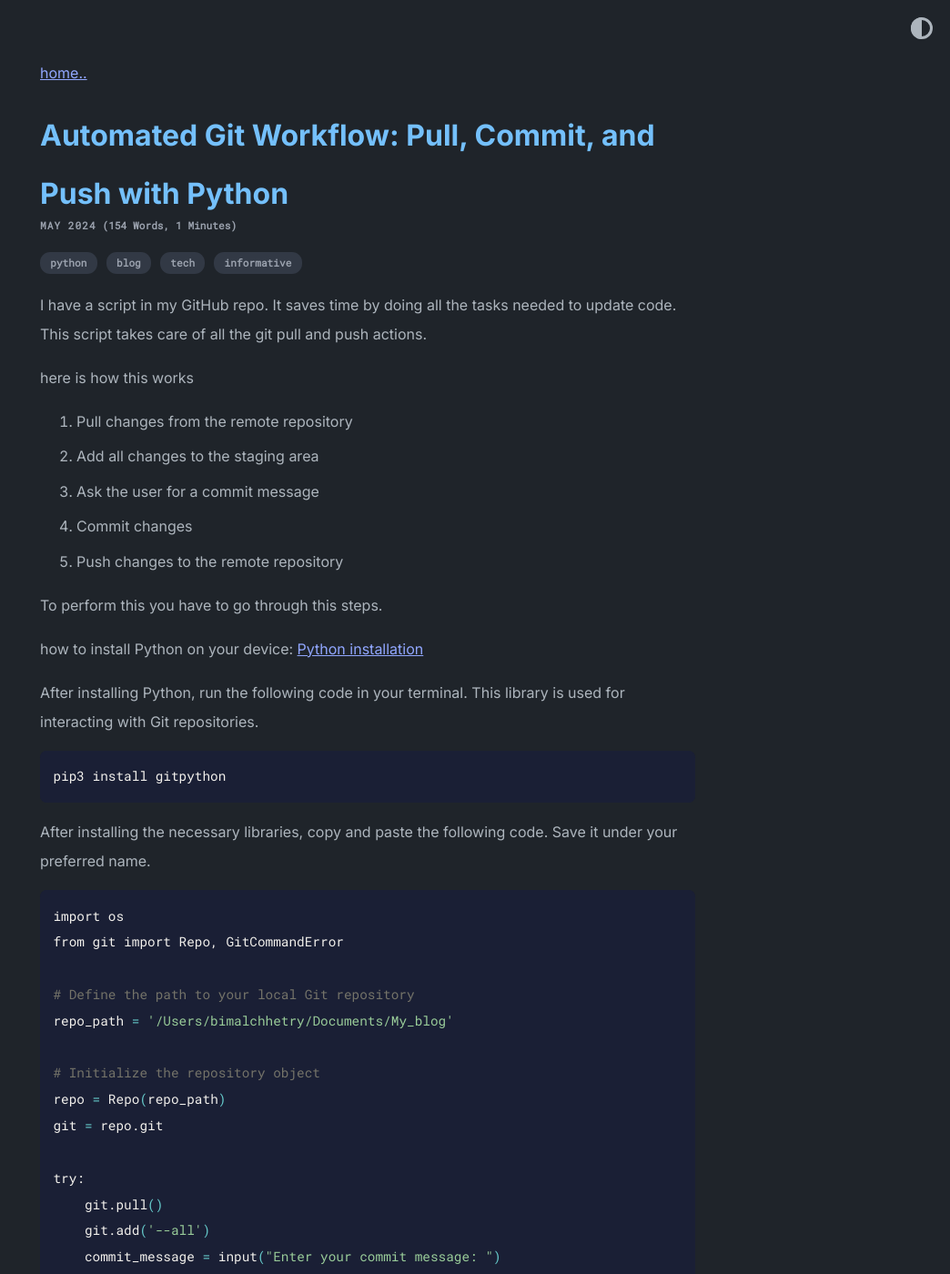
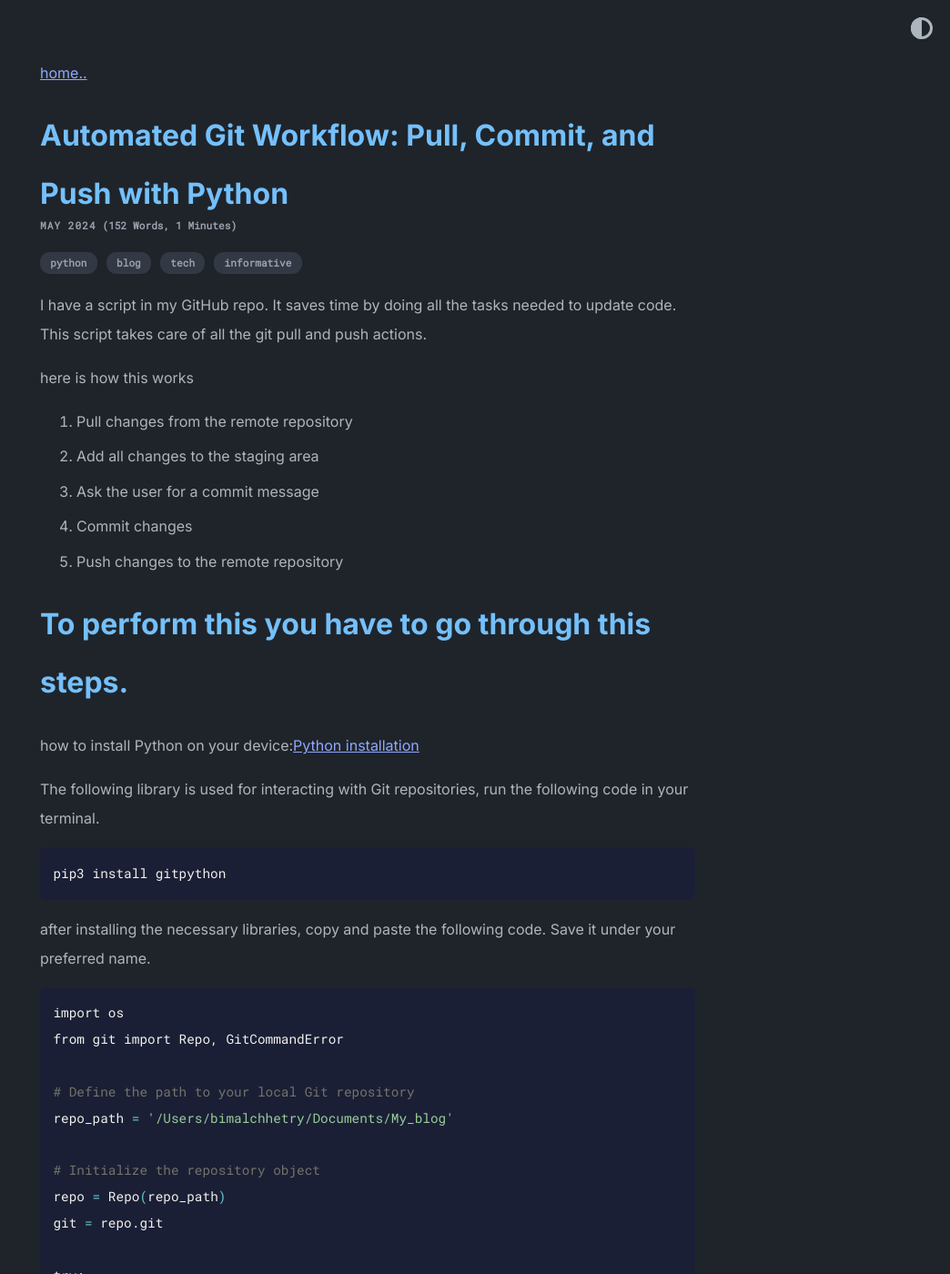
Before and after one commit to ghoseyy/my_blog, a Jekyll site: the page built from _posts/2024-05-28-Automated-Git-Workflow.md, in a window 1280 px wide and 1400 px high. Shown: the whole window at 91% size, without its empty margins (236-1280 px from the left). Built offline with Jekyll 4.4.1, drawn with Linux system fonts in a browser that asks for light colours; some of the changed text lies outside the part shown.

Commit message:
final push of this blog

````diff
--- a/_posts/2024-05-28-Automated-Git-Workflow.md
+++ b/_posts/2024-05-28-Automated-Git-Workflow.md
@@ -16,17 +16,16 @@
 4. Commit changes
 5. Push changes to the remote repository
 
-To perform this you have to go through this steps.
+# To perform this you have to go through this steps.
 
-how to install Python on your device: [Python installation](https://realpython.com/installing-python/)
+how to install Python on your device:[Python installation](https://realpython.com/installing-python/)
 
-After installing Python, run the following code in your terminal. This library is used for interacting with Git repositories.
+The following library is used for interacting with Git repositories, run the following code in your terminal.
 
 ```bash
 pip3 install gitpython
 ```
-
-After installing the necessary libraries, copy and paste the following code. Save it under your preferred name.
+after installing the necessary libraries, copy and paste the following code. Save it under your preferred name.
 ```bash
 import os
 from git import Repo, GitCommandError
````
Also changed, not shown: other parts of _posts/2024-05-28-Automated-Git-Workflow.md (+1 -1 lines).
